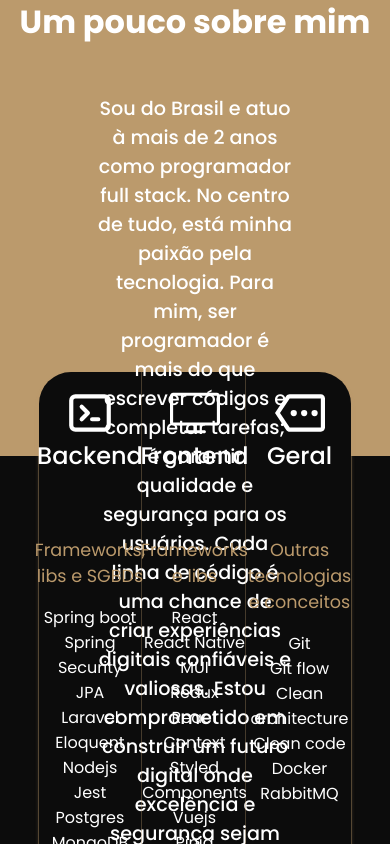
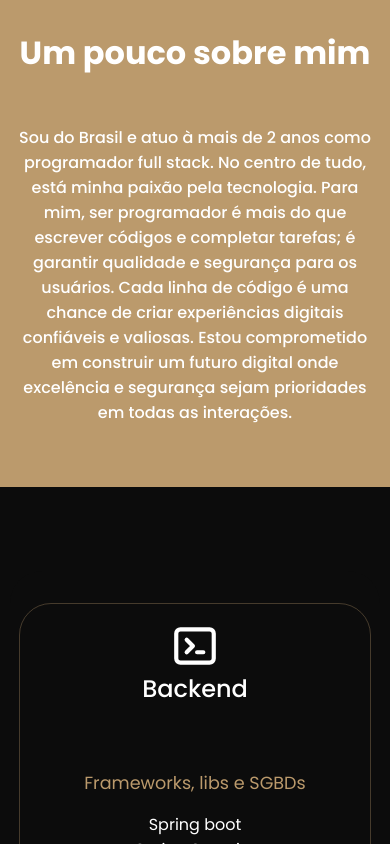
Before and after one commit to Jmatheuzz/portfolio, a React (Vite) app: page / in a window 390 px wide. Shown: the part 980-1824 px from the top of the page. Built offline with nearby package versions, Linux system fonts and the light colour scheme; a web font is replaced by a local one.

Commit message:
ajustes no layout

```diff
--- a/package.json
+++ b/package.json
@@ -1,11 +1,11 @@
 {
   "name": "frontend",
-  "version": "0.0.0",
+  "version": "1.0.0",
   "type": "module",
   "homepage": ".",
   "scripts": {
     "dev": "vite --host",
-    "build": "tsc && vite build",
+    "build": "tsc && vite build --base=./",
     "deploy": "gh-pages -d dist",
     "lint": "eslint . --ext ts,tsx --report-unused-disable-directives --max-warnings 0",
     "preview": "vite preview"
--- a/src/components/general/MenuHamburger/MenuHamburger.tsx
+++ b/src/components/general/MenuHamburger/MenuHamburger.tsx
@@ -12,8 +12,8 @@ export function MenuHamburger () {
   };
   return (
     <div style={{display: 'flex', justifyContent: 'space-between', alignItems: 'center'}}>
-      <div style={{display: 'flex', justifyContent: 'space-between', alignItems: 'center', marginLeft: '2rem'}}>
-        <img src="./src/assets/img/logo.png" alt="" style={{width: '5vw'}}/>
+      <div style={{marginLeft: '0.5rem'}}>
+        <img src="./src/assets/img/logo.png" alt="" className="logo"/>
       </div>
       <div className="container-menu">
         <button className="hamburger" onClick={toggleMenu}>
--- a/src/components/general/MenuHamburger/index.css
+++ b/src/components/general/MenuHamburger/index.css
@@ -52,7 +52,9 @@ body {
 .menu ul li a:hover {
   color: #666;
 }
-
+.logo {
+  width: 5rem;
+}
 @media (max-width: 768px) {
   .container-menu {
     justify-content: flex-end;
--- a/src/pages/Home/App.tsx
+++ b/src/pages/Home/App.tsx
@@ -51,14 +51,14 @@ function App() {
           <h1 style={{
             fontSize: '2rem',
             textAlign: 'center'}}>Um pouco sobre mim</h1>
-          <p style={{padding: '25vw', paddingBottom: 0, paddingTop: 0, textAlign: 'center', marginTop: '3rem', fontSize: '1.2rem', fontWeight: 500}}>
+          <p className="about-me">
             Sou do Brasil e atuo à mais de 2 anos como programador full stack. No centro de tudo, está minha paixão pela tecnologia. Para mim, ser programador é mais do que escrever códigos e completar tarefas; é garantir qualidade e segurança para os usuários. Cada linha de código é uma chance de criar experiências digitais confiáveis e valiosas. Estou comprometido em construir um futuro digital onde excelência e segurança sejam prioridades em todas as interações.
           </p>
         </div>
       </div>
-      <div style={{height: '80vh', width: '80%', backgroundColor:theme.primary, borderRadius: '2rem', margin: '0 auto', marginTop: '-10vh', boxShadow: `0 4px 4px 0 ${theme.three}55, 0 0 0 1px ${theme.three}55`, display: 'flex', justifyContent: 'space-between'}}>
-        <div style={{display: 'flex', flexDirection:'column', alignItems: 'center', borderRight: `1px solid ${theme.three}55`, width: '33%'}}>
-          <div style={{display: 'flex', flexDirection: 'column', alignItems: 'center', marginTop: '2vh'}}>
+      <div className="skils">
+        <div className="skil">
+          <div className="container-skil">
             <HiOutlineTerminal size={50} color="#FFF" />
             <h2 style={{fontWeight: 500}}>Backend</h2>
 
@@ -77,7 +77,7 @@ function App() {
             </div>
           </div>
         </div>
-        <div style={{display: 'flex', flexDirection:'column', alignItems: 'center', borderRight: `1px solid ${theme.three}55`, width: '33%'}}>
+        <div className="skil">
           <div style={{display: 'flex', flexDirection: 'column', alignItems: 'center', marginTop: '2vh'}}>
             <SlScreenDesktop  size={50} color="#FFF" />
             <h2 style={{fontWeight: 500}}>Frontend</h2>
@@ -96,7 +96,7 @@ function App() {
             </div>
           </div>
         </div>
-        <div style={{display: 'flex', flexDirection:'column', alignItems: 'center', width: '33%'}}>
+        <div className="skil">
           <div style={{display: 'flex', flexDirection: 'column', alignItems: 'center', marginTop: '2vh'}}>
             <MdOutlineMore size={50} color="#FFF" />
             <h2 style={{fontWeight: 500}}>Geral</h2>
@@ -116,7 +116,7 @@ function App() {
 
 
 
-      <div style={{marginTop: '30vh', paddingBottom: '5vh'}}>
+      <div className="projects">
         <h1 style={{
               fontSize: '2rem',
               textAlign: 'center'}}>
--- a/src/pages/Home/index.css
+++ b/src/pages/Home/index.css
@@ -56,9 +56,54 @@
     transform: rotateX(360deg) rotateY(360deg) rotateZ(360deg);
   }
 }
-
-
+.about-me {
+  padding: 1rem; padding-bottom: 0; padding-top: 0;
+  text-align: center;
+  margin-top: 3rem;
+  font-size: 1.2rem;
+  font-weight: 500;
+}
+.skils {
+  height: 80vh; width: 80%; background-color: #0C0C0C; border-radius: 2rem; margin: 10vh auto; margin-top: -10vh; display: flex; justify-content: space-between;
+  box-shadow: 0 4px 4px 0 #BB9A6C55, 0 0 0 1px #BB9A6C55
+}
+.skil {
+  display: flex;
+  flex-direction:column;
+  align-items: center;
+  width: 33%;
+  border-right: 1px solid #BB9A6C55;
+}
+.container-skil {
+  display: flex;
+  flex-direction: column;
+  align-items: center;
+  margin-top: 2vh;
+}
+.projects {
+  margin-top: 10vh;
+  padding-bottom: 5vh;
+}
 @media screen and (max-width: 800px) {
+  .skils {
+    height: 80vh; width: 95%; background-color: #0C0C0C; margin: 10vh auto; display: flex; flex-direction: column; align-items: center; box-shadow: none;
+  }
+  .skil {
+    width: 95%;
+    border-right: none;
+    border: 1px solid #BB9A6C55;
+    border-radius: 2rem;
+    margin-top: 2rem;
+  }
+  .projects {
+    margin-top: 100vh;
+  }
+  .about-me {
+    padding: 1rem;
+    padding-bottom: 0;
+    padding-top: 0;
+    font-size: 1rem;
+  }
   .container-cubo {
     margin-top: 5rem;
   }
```
